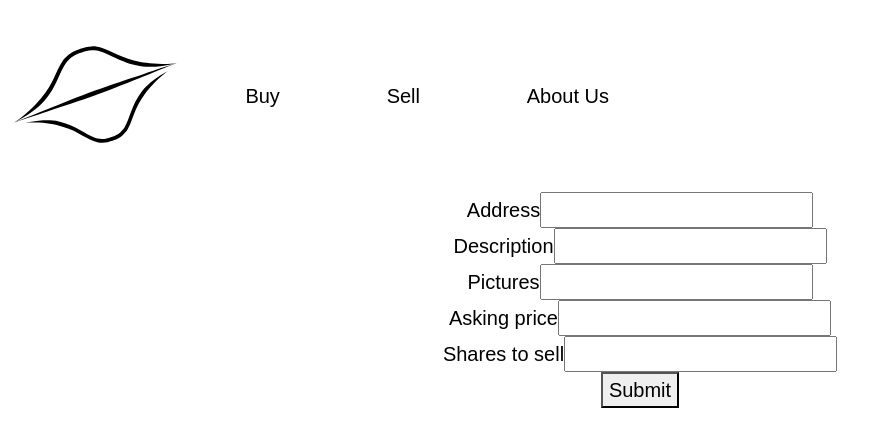
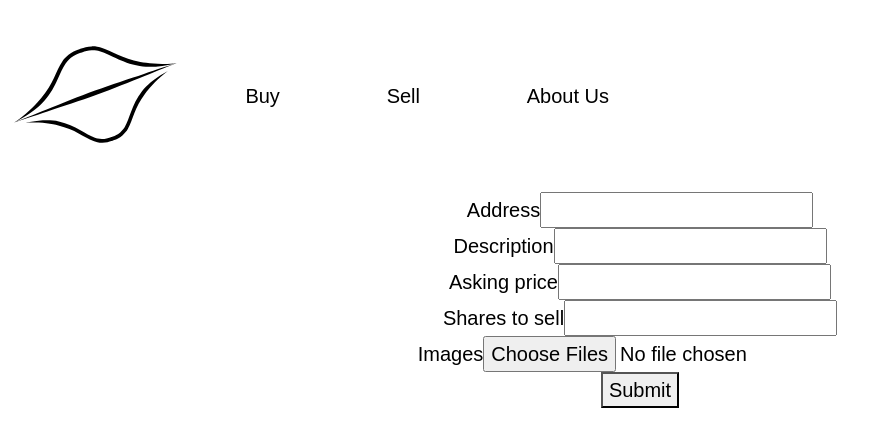
Before and after one commit to yiqixni/Accretion, a React (Create React App) app in the folder frontend/React_Accretion/accretion/: page /seller-upload in a window 1280 px wide. Shown: the top 446 px of the page, without its empty margins (0-884 px from the left). Built offline with nearby package versions, Linux system fonts and the light colour scheme.

Commit message:
add multiple photos frontend upload functionality

```diff
--- a/frontend/React_Accretion/accretion/src/sell/SellerUpload.js
+++ b/frontend/React_Accretion/accretion/src/sell/SellerUpload.js
@@ -5,29 +5,44 @@ export default function SellerUpload() {
     const [propertyData, setPropertyData] = useState({
         "address": "",
         "description": "",
-        "pictures": "",
         "asking_price": "",
         "shares": ""
     });
 
+    const [images, setImages] = useState([]);
 
     const submitHandler = async (event) => {
         event.preventDefault();
 
-        // useEffect(() => {
-        //     fetchItems();
-        // }, []);
+        const formData = new FormData();
+
+        formData.append('address', propertyData.address);
+        formData.append('description', propertyData.description);
+        formData.append('asking_price', propertyData.asking_price);
+        formData.append('shares', propertyData.shares);
+
+        images.forEach((image, index) => {
+            formData.append("uploaded_images", image);
+        });
+
+
+        console.log("formData:", formData);
+
         const response = await fetch('http://127.0.0.1:8000/api/sell',
             {
                 method: 'POST',
                 headers: {
-                    'Content-Type': 'application/json'
+                    // omitting the content-type let browser automatically set the boundry for multipart/form-data
+                    'Accept': 'application/json'
                 },
-                body: JSON.stringify(propertyData)
+                body: formData
             }
         )
 
-        console.log(response)
+        if (response.ok) {
+            const data = await response.json();
+            console.log(data);
+        }
     }
 
     const changeHandler = (event) => {
@@ -35,6 +50,14 @@ export default function SellerUpload() {
             ...propertyData,
             [event.target.name]: event.target.value
         });
+        console.log(event.target.value);
+    }
+
+    const imageChangeHandler = (event) => {
+        setImages([
+            ...images,
+            event.target.files[0]]);
+        console.log(event.target.files[0]);
     }
 
     return (
@@ -42,23 +65,39 @@ export default function SellerUpload() {
             <form onSubmit={submitHandler}>
                 <div>
                     <label>Address</label>
-                    <input type="text" name="address" onChange={changeHandler} value={propertyData.address} />
+                    <input type="text"
+                    name="address"
+                    onChange={changeHandler}
+                    value={propertyData.address} />
                 </div>
                 <div>
                     <label>Description</label>
-                    <input type="text" name="description" onChange={changeHandler} value={propertyData.description} />
-                </div>
-                <div>
-                    <label>Pictures</label>
-                    <input type="text" name="pictures" onChange={changeHandler} value={propertyData.pictures} />
+                    <input type="text"
+                    name="description"
+                    onChange={changeHandler}
+                    value={propertyData.description} />
                 </div>
                 <div>
                     <label>Asking price</label>
-                    <input type="text" name="asking_price" onChange={changeHandler} value={propertyData.asking_price} />
+                    <input type="text"
+                    name="asking_price"
+                    onChange={changeHandler}
+                    value={propertyData.asking_price} />
                 </div>
                 <div>
                     <label>Shares to sell</label>
-                    <input type="text" name="shares" onChange={changeHandler} value={propertyData.shares} />
+                    <input type="text"
+                    name="shares"
+                    onChange={changeHandler}
+                    value={propertyData.shares} />
+                </div>
+                <div>
+                    <label>Images</label>
+                    <input type="file"
+                    name="images"
+                    accept="image/*"
+                    onChange={imageChangeHandler}
+                    multiple/>
                 </div>
 
                 <button type="submit">Submit</button>
```
Also changed, not shown: frontend/React_Accretion/accretion/src/about-us/AboutUs.js (line endings or trailing spaces), 2 other files (tests, documents, lock files or other folders).
